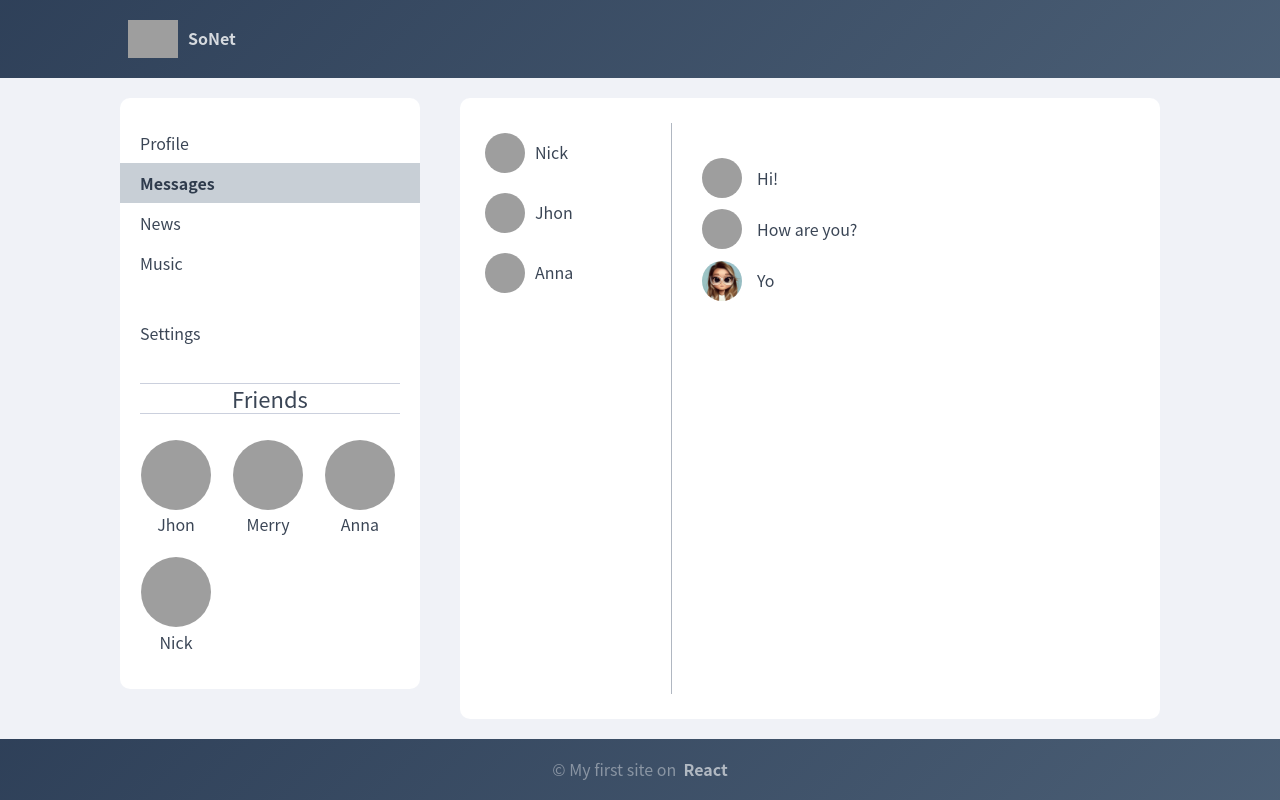
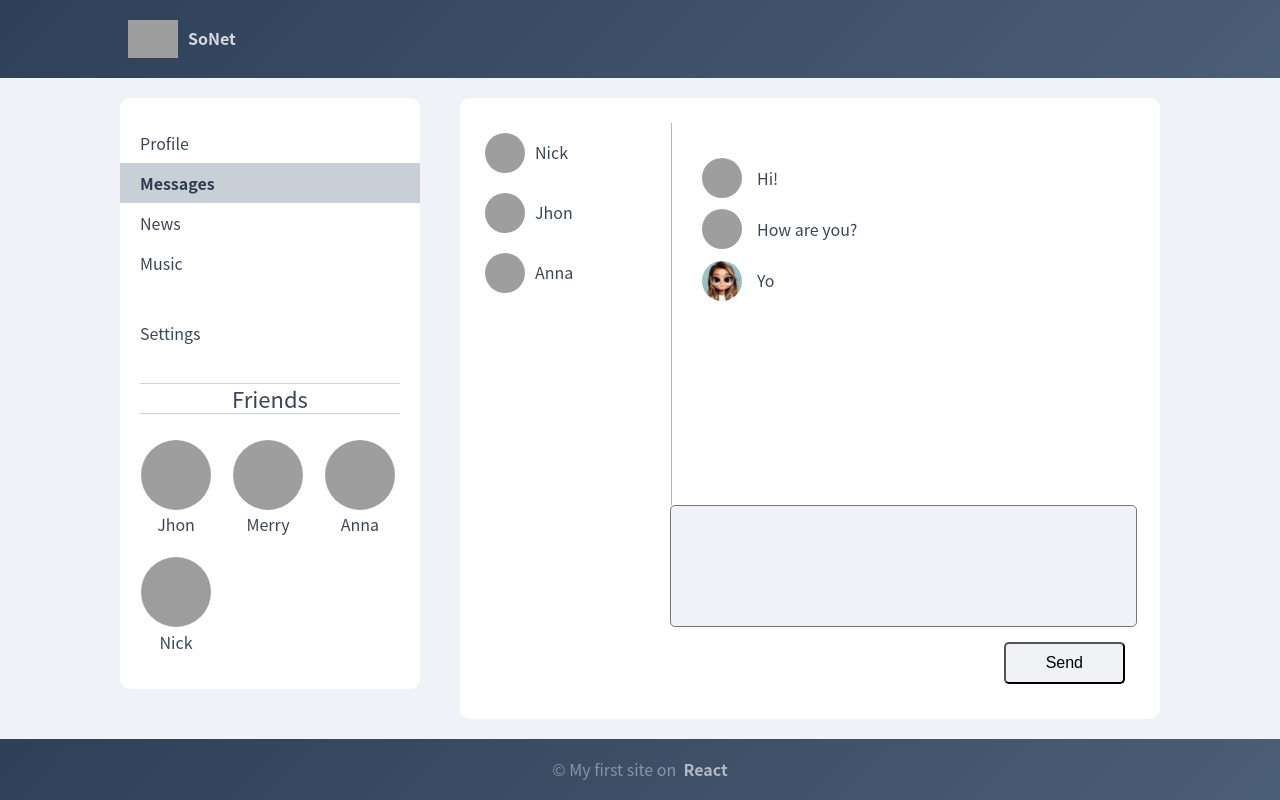
Before and after one commit to OlgaMarhulevich/SocialNetworkingSite, a React (Create React App) app: page /dialogs in a window 1280 px wide. Built offline with nearby package versions, Linux system fonts and the light colour scheme; grey boxes are pictures that could not be loaded.

Commit message:
message-textarea

```diff
--- a/src/components/Dialogs/Dialogs.module.css
+++ b/src/components/Dialogs/Dialogs.module.css
@@ -1,3 +1,9 @@
+.dialogPage {
+    height: 100%;
+    display: grid;
+    grid-template-rows: 1fr auto;
+}
+
 .dialogs {
     display: flex;
     height: 100%;
@@ -12,3 +18,30 @@
     padding: 30px;
     width: 100%;
 }
+
+.send {
+    margin-left: 185px;
+    text-align: right;
+}
+
+.textarea {
+    height: 100px;
+    width: calc(100% - 20px);
+    resize: none;
+    background-color: rgba(181, 190, 212, 0.2);
+    border-radius: 5px;
+    padding: 10px;
+    font-size: inherit;
+}
+
+.button {
+    margin: 10px;
+    padding: 10px 40px;
+    background-color: #eff1f5;
+    border-radius: 5px;
+    font-size: inherit;
+}
+
+.button:hover {
+    cursor: pointer;
+}
--- a/src/components/Dialogs/Dialogs.tsx
+++ b/src/components/Dialogs/Dialogs.tsx
@@ -19,16 +19,24 @@ type DialogsPropsType = {
 }
 
 function Dialogs(props: DialogsPropsType) {
-    let dialogsElements = props.dialogsPage.dialogs.map(dialog => <DialogItem img={dialog.img} id={dialog.id} name={dialog.name}/>)
-    let messagesElements = props.dialogsPage.messages.map(message => <Message name={message.name} img={message.img} message={message.message}/>)
+    let dialogsElements = props.dialogsPage.dialogs.map(dialog => <DialogItem img={dialog.img} id={dialog.id}
+                                                                              name={dialog.name}/>)
+    let messagesElements = props.dialogsPage.messages.map(message => <Message name={message.name} img={message.img}
+                                                                              message={message.message}/>)
 
     return (
-        <div className={s.dialogs}>
-            <div className={s.names}>
-                {dialogsElements}
+        <div className={s.dialogPage}>
+            <div className={s.dialogs}>
+                <div className={s.names}>
+                    {dialogsElements}
+                </div>
+                <div className={s.messages}>
+                    {messagesElements}
+                </div>
             </div>
-            <div className={s.messages}>
-                {messagesElements}
+            <div className={s.send}>
+                <textarea className={s.textarea}/>
+                <button className={s.button}>Send</button>
             </div>
         </div>
     )
--- a/src/components/Profile/MyPosts/MyPosts.module.css
+++ b/src/components/Profile/MyPosts/MyPosts.module.css
@@ -10,13 +10,14 @@
     font-size: 18px;
 }
 
-textarea {
-    width: 607px;
+.textarea {
+    width: calc(100% - 20px);
     height: 100px;
     resize: none;
     background-color: rgba(181, 190, 212, 0.2);
     padding: 10px;
     border-radius: 5px;
+    font-size: inherit;
 }
 
 .buttons {
@@ -24,13 +25,13 @@ textarea {
     margin-right: 30px;
 }
 
-button {
+.button {
     margin: 10px;
     padding: 3px 15px;
     background-color: #eff1f5;
     border-radius: 5px;
 }
 
-button:hover {
+.button:hover {
     cursor: pointer;
 }
--- a/src/components/Profile/MyPosts/MyPosts.tsx
+++ b/src/components/Profile/MyPosts/MyPosts.tsx
@@ -17,21 +17,23 @@ function MyPosts(props: MyPostsPropsType) {
 
 
 
-    let newPostElement = React.createRef();
+   /* let newPostElement = React.createRef();
 
     let addPost = () => {
         let text = newPostElement.current.value;
         alert(text);
-    }
+    }*/
 
     return (
         <div>
             <p className={s.title}>My Posts</p>
             <div>
                 <p className={s.newPost}>New post</p>
-                <textarea ref={newPostElement} placeholder='Your message...'/>
+                {/*<textarea ref={newPostElement} placeholder='Your message...'/>*/}
+                <textarea className={s.textarea} placeholder='Your message...'/>
                 <div className={s.buttons}>
-                    <button onClick={addPost}>Add post</button>
+                    {/*<button onClick={addPost}>Add post</button>*/}
+                    <button className={s.button}>Add post</button>
                 </div>
             </div>
             { postsElements }
--- a/src/components/Profile/MyPosts/Post/Post.module.css
+++ b/src/components/Profile/MyPosts/Post/Post.module.css
@@ -30,3 +30,14 @@
 div > span {
     margin-left: 30px;
 }
+
+.button {
+    margin: 10px;
+    padding: 3px 15px;
+    background-color: #eff1f5;
+    border-radius: 5px;
+}
+
+.button:hover {
+    cursor: pointer;
+}
--- a/src/components/Profile/MyPosts/Post/Post.tsx
+++ b/src/components/Profile/MyPosts/Post/Post.tsx
@@ -18,7 +18,7 @@ function Post (props: PostPropsType) {
             <div>
                 <span>{props.likesCount} likes</span>
                 <span className={s.like}>Like!</span>
-                <button>Remove post</button>
+                <button className={s.button}>Remove post</button>
             </div>
         </div>
     )
```
